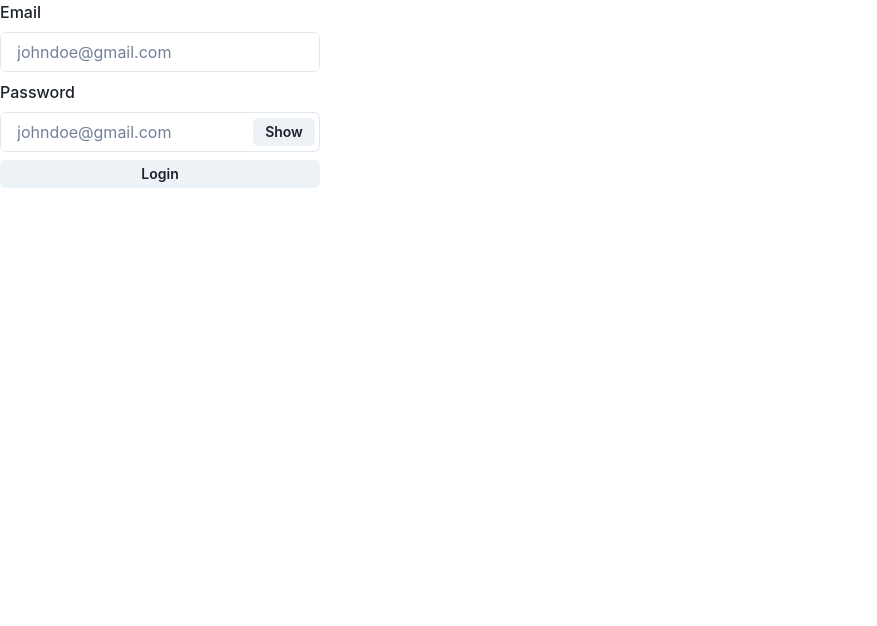
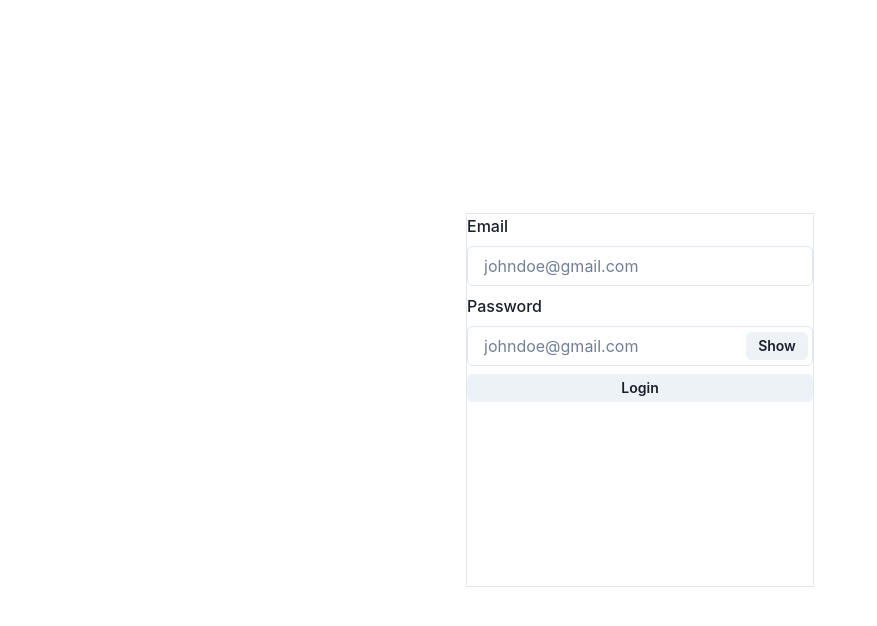
Before and after one commit to E-Turcios/insta--photo, a React app: page /login in a window 1280 px wide. Shown: the top 626 px of the page, without its empty margins (0-877 px from the left). Built offline with nearby package versions, Linux system fonts and the light colour scheme; no server answers.

Commit message:
Feat changed login to center

```diff
--- a/client/components/Login.jsx
+++ b/client/components/Login.jsx
@@ -10,6 +10,7 @@ import {
   InputRightElement,
   Button,
   InputGroup,
+  Box,
 } from '@chakra-ui/react';
 
 import { useAuth } from '../context/AuthContext';
@@ -29,9 +30,14 @@ export default function Login() {
   };
 
   return (
-    <Stack width="25%">
-      {currentUser ? <h1>{currentUser.accessToken}</h1> : <></>}
-
+    <Stack
+      position="absolute"
+      justify="center"
+      align="center"
+      w="100%"
+      h="100vh"
+    >
+      <Stack w="348px" h="374px" border="1px" borderColor="gray.200">
         <FormControl>
           <FormLabel>Email</FormLabel>
           <Input
@@ -61,5 +67,6 @@ export default function Login() {
           Login
         </Button>
       </Stack>
+    </Stack>
   );
 }
```
Lines whose indentation alone changed are shown as unchanged.
